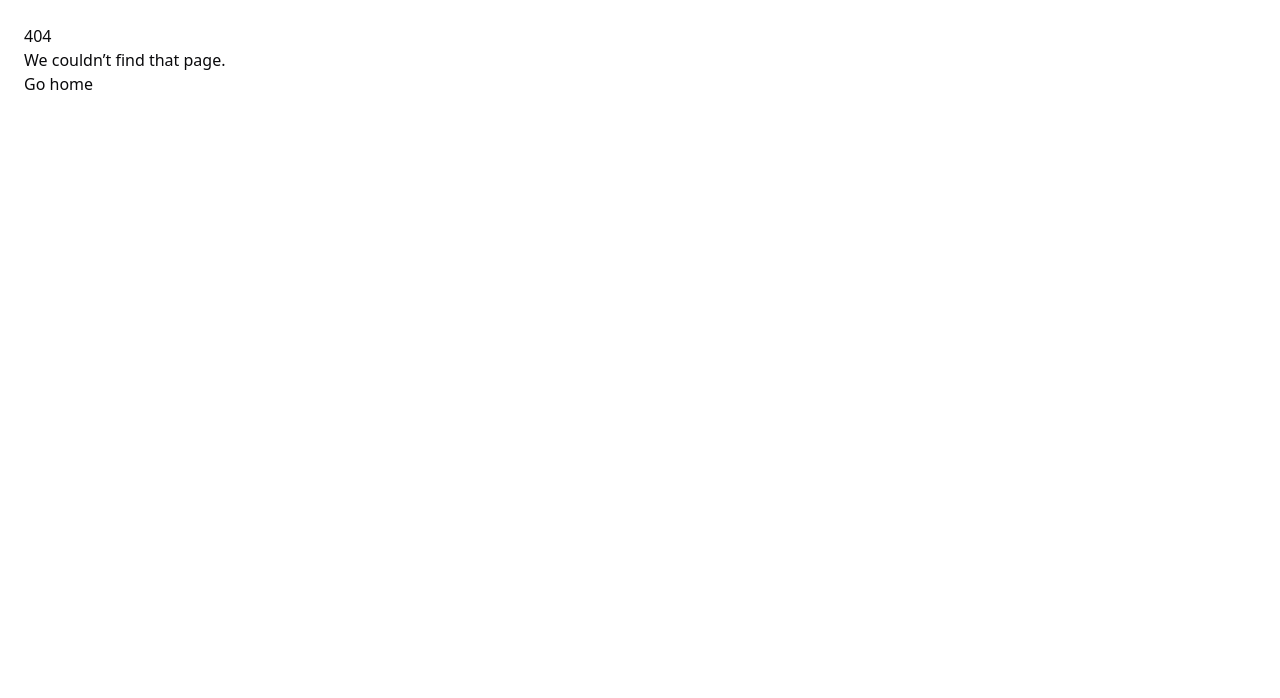
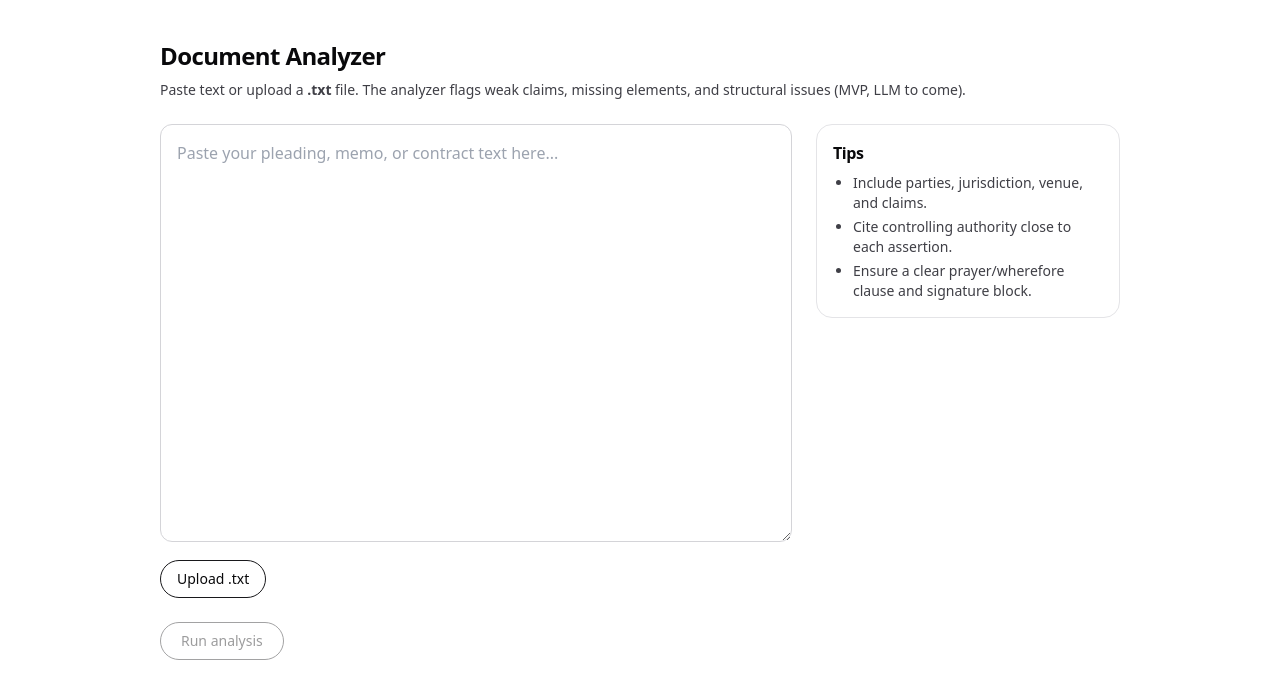
Before and after one commit to josephchalifoux/WestlawAI, a Next.js app: page /analyze in a window 1280 px wide. Before the commit this address had no page. Shown: the top 698 px of the page. Built offline with nearby package versions, Linux system fonts and the light colour scheme.

Commit message:
Create page.tsx

```diff
--- /dev/null
+++ b/app/analyze/page.tsx
@@ -0,0 +1,118 @@
+// app/analyze/page.tsx
+"use client";
+import React, { useState } from "react";
+
+export default function AnalyzePage() {
+  const [text, setText] = useState("");
+  const [uploadName, setUploadName] = useState<string | null>(null);
+  const [loading, setLoading] = useState(false);
+  const [report, setReport] = useState<any>(null);
+  const [error, setError] = useState<string | null>(null);
+
+  async function onAnalyze() {
+    setLoading(true);
+    setError(null);
+    setReport(null);
+    try {
+      const res = await fetch("/api/analyze", {
+        method: "POST",
+        headers: { "Content-Type": "application/json" },
+        body: JSON.stringify({ text }),
+      });
+      if (!res.ok) throw new Error(await res.text());
+      const data = await res.json();
+      setReport(data);
+    } catch (e: any) {
+      setError(e.message || "Analysis failed");
+    } finally {
+      setLoading(false);
+    }
+  }
+
+  function onFile(e: React.ChangeEvent<HTMLInputElement>) {
+    const f = e.target.files?.[0];
+    if (!f) return;
+    setUploadName(f.name);
+    // MVP: support .txt client-side. (We’ll add DOCX/PDF parsing later.)
+    if (f.type === "text/plain" || f.name.toLowerCase().endsWith(".txt")) {
+      const reader = new FileReader();
+      reader.onload = () => setText(String(reader.result || ""));
+      reader.readAsText(f);
+    } else {
+      setError("For now, upload .txt files or paste text below. We’ll add DOCX/PDF next.");
+    }
+  }
+
+  return (
+    <div className="mx-auto w-full max-w-5xl px-6 sm:px-8 py-10">
+      <h1 className="text-2xl font-semibold tracking-tight">Document Analyzer</h1>
+      <p className="mt-2 text-sm text-zinc-700">
+        Paste text or upload a <b>.txt</b> file. The analyzer flags weak claims, missing elements,
+        and structural issues (MVP, LLM to come).
+      </p>
+
+      <div className="mt-6 grid gap-6 md:grid-cols-12">
+        <div className="md:col-span-8">
+          <textarea
+            value={text}
+            onChange={(e) => setText(e.target.value)}
+            rows={16}
+            placeholder="Paste your pleading, memo, or contract text here..."
+            className="w-full rounded-xl border border-zinc-300 p-4 outline-none focus:ring-2 focus:ring-zinc-900"
+          />
+          <div className="mt-3 flex items-center gap-3">
+            <label className="inline-flex cursor-pointer items-center gap-2 rounded-full border border-zinc-900 px-4 py-2 text-sm font-medium hover:bg-zinc-900 hover:text-white transition-colors">
+              <input type="file" accept=".txt,text/plain" className="hidden" onChange={onFile} />
+              Upload .txt
+            </label>
+            {uploadName && <span className="text-sm text-zinc-600 truncate">Selected: {uploadName}</span>}
+          </div>
+
+          <button
+            onClick={onAnalyze}
+            disabled={!text.trim() || loading}
+            className="mt-6 inline-flex items-center gap-2 rounded-full border border-zinc-900 px-5 py-2 text-sm font-medium hover:bg-zinc-900 hover:text-white transition-colors disabled:opacity-40"
+          >
+            {loading ? "Analyzing…" : "Run analysis"}
+          </button>
+
+          {error && <p className="mt-4 text-sm text-red-600">{error}</p>}
+        </div>
+
+        <aside className="md:col-span-4">
+          <div className="rounded-2xl border border-zinc-200 p-4">
+            <h2 className="text-base font-semibold tracking-tight">Tips</h2>
+            <ul className="mt-2 text-sm text-zinc-700 list-disc pl-5 space-y-1">
+              <li>Include parties, jurisdiction, venue, and claims.</li>
+              <li>Cite controlling authority close to each assertion.</li>
+              <li>Ensure a clear prayer/wherefore clause and signature block.</li>
+            </ul>
+          </div>
+        </aside>
+      </div>
+
+      {report && (
+        <div className="mt-10 space-y-8">
+          <Section title="Strengths" items={report.strengths} />
+          <Section title="Issues / Weaknesses" items={report.issues} />
+          <Section title="Missing Elements" items={report.missing} />
+          <Section title="Suggestions" items={report.suggestions} />
+        </div>
+      )}
+    </div>
+  );
+}
+
+function Section({ title, items }: { title: string; items: string[] }) {
+  if (!items?.length) return null;
+  return (
+    <section>
+      <h3 className="text-base font-semibold tracking-tight">{title}</h3>
+      <ul className="mt-2 list-disc pl-5 text-sm text-zinc-700 space-y-1">
+        {items.map((x, i) => (
+          <li key={i}>{x}</li>
+        ))}
+      </ul>
+    </section>
+  );
+}
```
